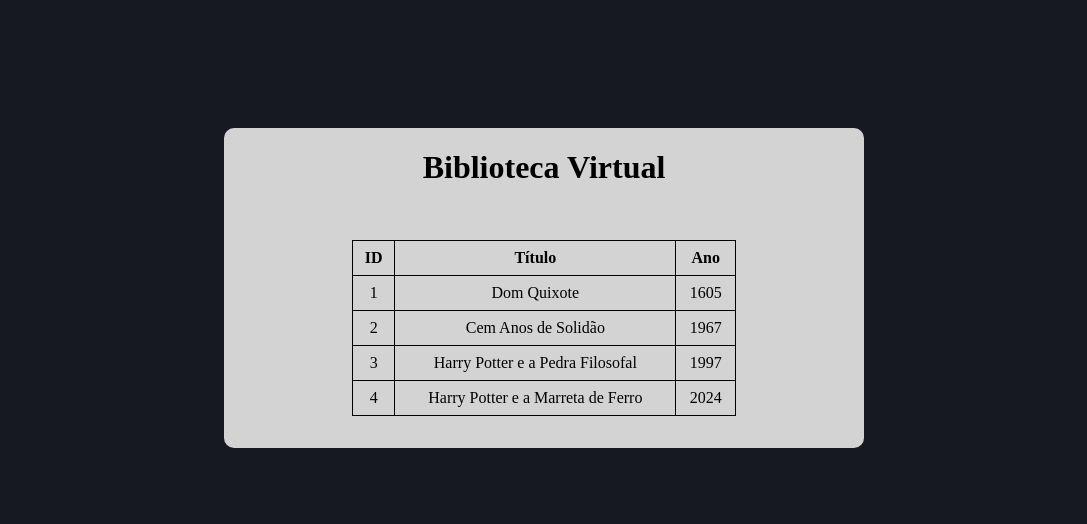
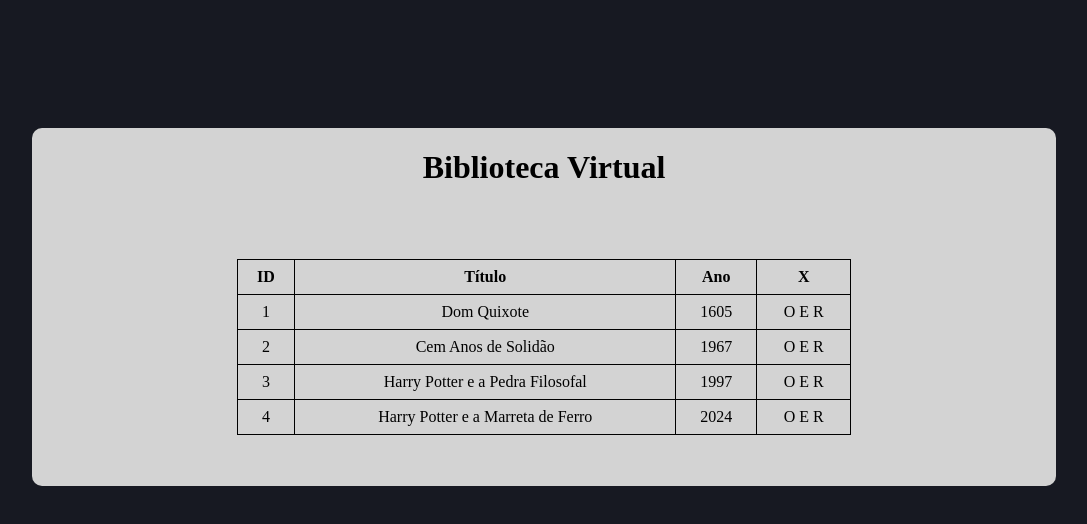
Before and after one commit to MarcusCastilhos/firstAngularProject, an Angular app: page / in a window 1280 px wide. Shown: the top 524 px of the page, without its empty margins (96-1183 px from the left). Built offline with nearby package versions, Linux system fonts and the light colour scheme; data requests are answered from the project's data file.

Commit message:
feat: add new collumn in a table

```diff
--- a/src/app/components/livros-tabela/livros-tabela.component.html
+++ b/src/app/components/livros-tabela/livros-tabela.component.html
@@ -5,6 +5,7 @@
         <th>ID</th>
         <th>Título</th>
         <th>Ano</th>
+        <th>X</th>
       </tr>
     </thead>
     <tbody>
@@ -12,6 +13,7 @@
         <td>{{ livro.id }}</td>
         <td>{{ livro.title }}</td>
         <td>{{ livro.year }}</td>
+        <td>O E R</td>
       </tr>
     </tbody>
   </table>
--- a/src/app/components/livros-tabela/livros-tabela.component.scss
+++ b/src/app/components/livros-tabela/livros-tabela.component.scss
@@ -3,7 +3,8 @@
   width: 60%;
   margin: 5%;
 
-    th, td {
+  th,
+  td {
     border: 1px solid black;
     padding: 8px;
     text-align: center;
--- a/src/styles.scss
+++ b/src/styles.scss
@@ -1,5 +1,6 @@
 /* You can add global styles to this file, and also import other style files */
-body, html{
+body,
+html {
   display: block;
   box-sizing: border-box;
   margin: 0;
@@ -7,7 +8,7 @@
   background-color: rgb(23, 25, 34);
 }
 
-.container{
+.container {
   display: flex;
   width: 100%;
   justify-content: center;
@@ -15,7 +16,7 @@
 
 .content-container {
   display: block;
-    width: 50%;
+  width: 80%;
   justify-content: center;
   background-color: rgb(211, 211, 211);
   border-radius: 10px;
```
Lines whose indentation alone changed are shown as unchanged.
